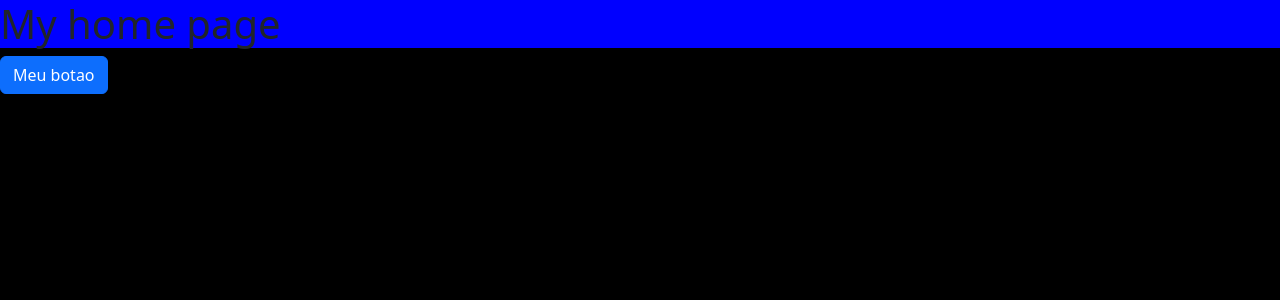
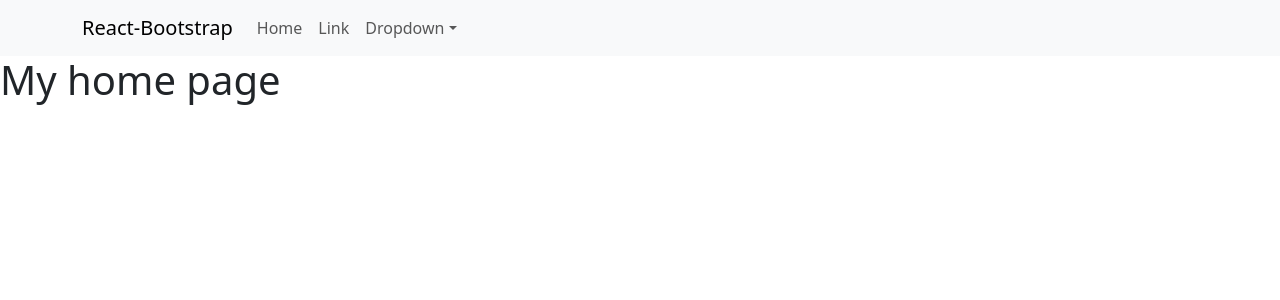
Before and after one commit to gabrielfreirebraz/starbucks-delivery-clone-design, a React (Vite) app: page /home in a window 1280 px wide. Shown: the top 300 px of the page. Built offline with nearby package versions, Linux system fonts and the light colour scheme.

Commit message:
feat: add Router as default layout

```diff
--- a/package.json
+++ b/package.json
@@ -14,6 +14,7 @@
     "react": "^18.2.0",
     "react-bootstrap": "^2.9.0",
     "react-dom": "^18.2.0",
+    "react-router-dom": "^6.16.0",
     "styled-components": "^6.0.8"
   },
   "devDependencies": {
--- a/src/App.tsx
+++ b/src/App.tsx
@@ -1,13 +1,9 @@
-import { Button } from "react-bootstrap"
-import { Home } from "./pages/Home"
+import { Router } from "./Router"
 
 function App() {
 
   return (
-    <>
-      <Home />
-      <Button className="btn btn-primary">Meu botao</Button>
-    </>
+    <Router />
   )
 }
 
--- /dev/null
+++ b/src/Router.tsx
@@ -0,0 +1,13 @@
+import { Route, Routes } from "react-router-dom"
+import { Home } from "./pages/Home"
+import { DefaultLayout } from "./layouts/DefaultLayout"
+
+export const Router = () => {
+  return (
+    <Routes>
+      <Route element={<DefaultLayout/>} path="/">
+        <Route element={<Home />} path="/home" />
+      </Route>
+    </Routes>
+  )
+}
--- /dev/null
+++ b/src/components/Header/index.tsx
@@ -0,0 +1,32 @@
+import Container from 'react-bootstrap/Container';
+import Nav from 'react-bootstrap/Nav';
+import Navbar from 'react-bootstrap/Navbar';
+import NavDropdown from 'react-bootstrap/NavDropdown';
+
+export const Header = () => {
+  return (
+    <Navbar expand="lg" className="bg-body-tertiary">
+      <Container>
+        <Navbar.Brand href="#home">React-Bootstrap</Navbar.Brand>
+        <Navbar.Toggle aria-controls="basic-navbar-nav" />
+        <Navbar.Collapse id="basic-navbar-nav">
+          <Nav className="me-auto">
+            <Nav.Link href="#home">Home</Nav.Link>
+            <Nav.Link href="#link">Link</Nav.Link>
+            <NavDropdown title="Dropdown" id="basic-nav-dropdown">
+              <NavDropdown.Item href="#action/3.1">Action</NavDropdown.Item>
+              <NavDropdown.Item href="#action/3.2">
+                Another action
+              </NavDropdown.Item>
+              <NavDropdown.Item href="#action/3.3">Something</NavDropdown.Item>
+              <NavDropdown.Divider />
+              <NavDropdown.Item href="#action/3.4">
+                Separated link
+              </NavDropdown.Item>
+            </NavDropdown>
+          </Nav>
+        </Navbar.Collapse>
+      </Container>
+    </Navbar>
+  );
+}
--- /dev/null
+++ b/src/layouts/DefaultLayout.tsx
@@ -0,0 +1,12 @@
+import { Outlet } from "react-router-dom";
+import { Header } from "../components/Header";
+
+export const DefaultLayout = () => {
+
+  return (
+    <>
+      <Header/>
+      <Outlet/>
+    </>
+  );
+}
--- a/src/main.tsx
+++ b/src/main.tsx
@@ -3,9 +3,12 @@
 import App from './App.tsx'
 import 'bootstrap/dist/css/bootstrap.min.css';
 import './styles/themes/global.css'
+import { BrowserRouter } from 'react-router-dom';
 
 ReactDOM.createRoot(document.getElementById('root')!).render(
   <React.StrictMode>
-    <App />
+    <BrowserRouter>
+      <App />
+    </BrowserRouter>
   </React.StrictMode>,
 )
--- a/src/pages/Home/styles.ts
+++ b/src/pages/Home/styles.ts
@@ -1,7 +1,7 @@
 import styled from "styled-components";
 
 const HomeContainer = styled.div`
-  background: blue;
+  background: transparent;
 `;
 
 export { HomeContainer };
--- a/src/styles/themes/global.css
+++ b/src/styles/themes/global.css
@@ -1,4 +1,4 @@
 
 body {
-  background: black;
+  background: white;
 }
```
Also changed, not shown: src/components/Header/styles.ts (added), 1 other file (tests, documents, lock files or other folders).
